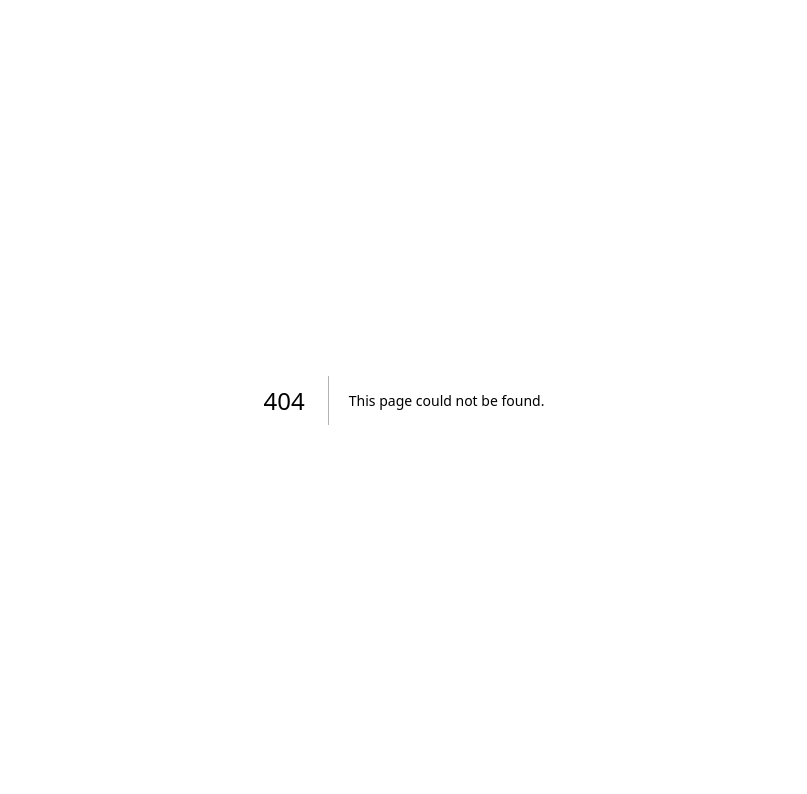
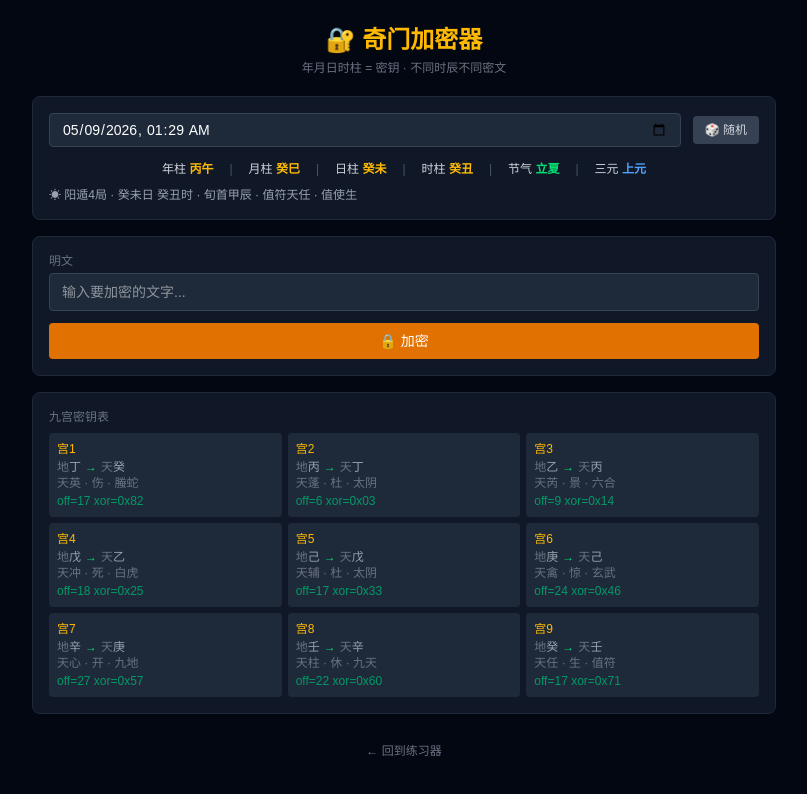
Before and after one commit to aukufddxxyy/qimen-trainer, a Next.js app: page /crypto in a window 1280 px wide. Before the commit this address had no page. Shown: the top 794 px of the page, without its empty margins (236-1043 px from the left). Built offline with nearby package versions, Linux system fonts and the light colour scheme.

Commit message:
feat(crypto): 新增奇门加密器，基于年月日时柱对文本加解密

```diff
--- /dev/null
+++ b/src/app/crypto/page.tsx
@@ -0,0 +1,222 @@
+"use client";
+
+import { useState, useCallback } from "react";
+import { paiPan } from "@/lib/engine";
+import { calcRiGanZhi, calcShiGanZhi } from "@/lib/calendar";
+import { GanzhiBar } from "@/components/GanzhiBar";
+import { TIAN_GAN, NINE_STARS, EIGHT_DOORS, EIGHT_SPIRITS } from "@/lib/types";
+import type { PalaceId, TianGan, NineStar, EightDoor, EightSpirit } from "@/lib/types";
+
+// ── 加密核心 ──
+
+function buildCipher(date: Date) {
+  const chart = paiPan(date);
+  const keys: Record<PalaceId, { offset: number; xor: number; label: string }> = {} as any;
+
+  for (let g = 1; g <= 9; g++) {
+    const gid = g as PalaceId;
+    const p = chart.palaces[gid];
+    const diIdx = TIAN_GAN.indexOf(p.diPan);
+    const tianIdx = TIAN_GAN.indexOf(p.tianPanGan);
+    const starIdx = NINE_STARS.indexOf(p.tianPanStar);
+    const doorIdx = EIGHT_DOORS.indexOf(p.renPanDoor);
+    const spiritIdx = EIGHT_SPIRITS.indexOf(p.shenPanSpirit);
+
+    const offset = ((tianIdx - diIdx + 10) % 10 + starIdx + doorIdx + spiritIdx) % 64;
+    const xor = ((starIdx << 4) | doorIdx) & 0xFF;
+
+    keys[gid] = {
+      offset,
+      xor,
+      label: `${p.diPan}→${p.tianPanGan} ${p.tianPanStar} ${p.renPanDoor} ${p.shenPanSpirit}`,
+    };
+  }
+  return { chart, keys };
+}
+
+function encrypt(text: string, date: Date): string {
+  const { keys } = buildCipher(date);
+  const bytes = new TextEncoder().encode(text);
+  const out = new Uint8Array(bytes.length);
+
+  for (let i = 0; i < bytes.length; i++) {
+    const gid = ((i % 9) + 1) as PalaceId;
+    const k = keys[gid];
+    out[i] = ((bytes[i] + k.offset) & 0xFF) ^ k.xor;
+  }
+
+  // Base64 encode for display
+  return btoa(String.fromCharCode(...out));
+}
+
+function decrypt(cipher: string, date: Date): string {
+  const { keys } = buildCipher(date);
+  const bytes = Uint8Array.from(atob(cipher), c => c.charCodeAt(0));
+  const out = new Uint8Array(bytes.length);
+
+  for (let i = 0; i < bytes.length; i++) {
+    const gid = ((i % 9) + 1) as PalaceId;
+    const k = keys[gid];
+    out[i] = ((bytes[i] ^ k.xor) - k.offset + 256) & 0xFF;
+  }
+
+  return new TextDecoder().decode(out);
+}
+
+// ── 组件 ──
+
+export default function CryptoPage() {
+  const [date, setDate] = useState(new Date());
+  const [plaintext, setPlaintext] = useState("");
+  const [ciphertext, setCiphertext] = useState("");
+  const [decrypted, setDecrypted] = useState("");
+  const [error, setError] = useState("");
+
+  const chart = paiPan(date);
+  const { keys } = buildCipher(date);
+
+  const handleEncrypt = useCallback(() => {
+    if (!plaintext) return;
+    try {
+      const c = encrypt(plaintext, date);
+      setCiphertext(c);
+      setDecrypted("");
+      setError("");
+    } catch (e: any) {
+      setError("加密失败: " + e.message);
+    }
+  }, [plaintext, date]);
+
+  const handleDecrypt = useCallback(() => {
+    if (!ciphertext) return;
+    try {
+      const p = decrypt(ciphertext, date);
+      setDecrypted(p);
+      setError("");
+    } catch (e: any) {
+      setError("解密失败: " + e.message);
+    }
+  }, [ciphertext, date]);
+
+  const randomDate = () => {
+    const y = 2020 + Math.floor(Math.random() * 10);
+    const mo = Math.floor(Math.random() * 12);
+    const d = Math.floor(Math.random() * 28) + 1;
+    const h = Math.floor(Math.random() * 24);
+    setDate(new Date(y, mo, d, h, 0, 0));
+    setCiphertext("");
+    setDecrypted("");
+  };
+
+  const m = chart.meta;
+
+  return (
+    <div className="min-h-screen bg-gray-950 text-gray-100">
+      <div className="max-w-3xl mx-auto px-3 py-6">
+        <header className="text-center mb-5">
+          <h1 className="text-2xl font-bold text-amber-400">🔐 奇门加密器</h1>
+          <p className="text-xs text-gray-500 mt-1">年月日时柱 = 密钥 · 不同时辰不同密文</p>
+        </header>
+
+        {/* 日期选择 */}
+        <div className="bg-gray-900 border border-gray-800 rounded-lg p-4 mb-4">
+          <div className="flex items-center gap-3 mb-2">
+            <input
+              type="datetime-local"
+              value={date.toISOString().slice(0, 16)}
+              onChange={e => { setDate(new Date(e.target.value)); setCiphertext(""); setDecrypted(""); }}
+              className="bg-gray-800 border border-gray-700 rounded px-3 py-1.5 text-sm text-white flex-1"
+            />
+            <button onClick={randomDate}
+              className="px-3 py-1.5 text-xs bg-gray-700 hover:bg-gray-600 rounded text-gray-300">
+              🎲 随机
+            </button>
+          </div>
+          <GanzhiBar date={date} />
+          <p className="text-xs text-gray-400 mt-1">
+            {m.yangDun ? "☀ 阳遁" : "🌙 阴遁"}{m.bureau}局 · {m.riGanZhi}日 {m.shiGanZhi}时 · 旬首{m.xunShou} · 值符{m.zhiFu} · 值使{m.zhiShi}
+          </p>
+        </div>
+
+        {/* 输入 */}
+        <div className="bg-gray-900 border border-gray-800 rounded-lg p-4 mb-4">
+          <label className="text-xs text-gray-500 mb-1 block">明文</label>
+          <input
+            type="text"
+            value={plaintext}
+            onChange={e => { setPlaintext(e.target.value); setCiphertext(""); setDecrypted(""); }}
+            placeholder="输入要加密的文字..."
+            className="w-full bg-gray-800 border border-gray-700 rounded px-3 py-2 text-sm text-white mb-3"
+          />
+          <button onClick={handleEncrypt}
+            className="w-full py-2 bg-amber-600 hover:bg-amber-500 text-white rounded text-sm font-medium transition-colors">
+            🔒 加密
+          </button>
+        </div>
+
+        {/* 密文 */}
+        {ciphertext && (
+          <div className="bg-gray-900 border border-gray-800 rounded-lg p-4 mb-4">
+            <label className="text-xs text-gray-500 mb-1 block">密文 (Base64)</label>
+            <div className="bg-gray-800 rounded p-3 text-xs text-green-400 font-mono break-all mb-3">
+              {ciphertext}
+            </div>
+            <button onClick={handleDecrypt}
+              className="w-full py-2 bg-green-700 hover:bg-green-600 text-white rounded text-sm font-medium transition-colors">
+              🔓 解密验证
+            </button>
+            {decrypted && (
+              <div className="mt-3 bg-gray-800 rounded p-3">
+                <span className="text-xs text-gray-500">解密结果：</span>
+                <span className={`text-sm ml-1 ${decrypted === plaintext ? "text-green-400" : "text-red-400"}`}>
+                  {decrypted}
+                </span>
+                {decrypted === plaintext && <span className="text-green-500 text-xs ml-2">✓</span>}
+              </div>
+            )}
+          </div>
+        )}
+
+        {/* 九宫密钥表 */}
+        <div className="bg-gray-900 border border-gray-800 rounded-lg p-4">
+          <h4 className="text-xs text-gray-500 mb-2">九宫密钥表</h4>
+          <div className="grid grid-cols-3 gap-1.5">
+            {([1, 2, 3, 4, 5, 6, 7, 8, 9] as PalaceId[]).map(g => {
+              const p = chart.palaces[g];
+              const k = keys[g];
+              return (
+                <div key={g} className="bg-gray-800 rounded p-2 text-xs">
+                  <div className="text-amber-400 font-medium mb-0.5">宫{g}</div>
+                  <div className="text-gray-400">
+                    <span className="text-gray-500">地</span>{p.diPan}
+                    <span className="text-green-400 mx-1">→</span>
+                    <span className="text-gray-500">天</span>{p.tianPanGan}
+                  </div>
+                  <div className="text-gray-500">
+                    {p.tianPanStar} · {p.renPanDoor} · {p.shenPanSpirit}
+                  </div>
+                  <div className="text-emerald-600 mt-0.5">
+                    off={k.offset} xor=0x{k.xor.toString(16).padStart(2, "0")}
+                  </div>
+                </div>
+              );
+            })}
+          </div>
+        </div>
+
+        {error && (
+          <div className="mt-4 bg-red-900/30 border border-red-800/50 rounded p-3 text-xs text-red-400">
+            {error}
+          </div>
+        )}
+
+        {/* 回到练习器 */}
+        <div className="text-center mt-6">
+          <a href="/" className="text-xs text-gray-500 hover:text-gray-300 transition-colors">
+            ← 回到练习器
+          </a>
+        </div>
+      </div>
+    </div>
+  );
+}
```
